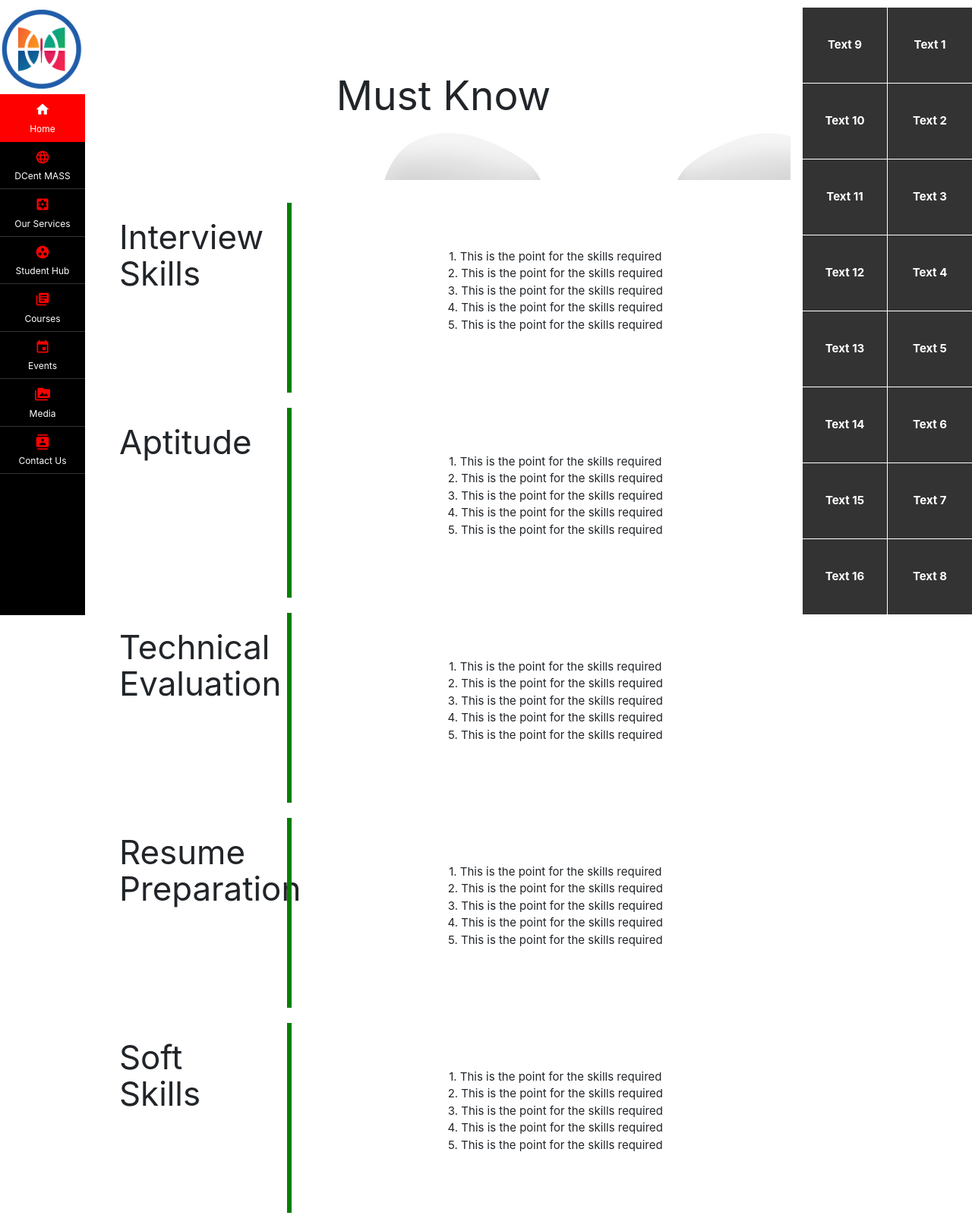
After one commit to Internet-Unexplorer/NewDesign_DCentMASS, a PHP site: page /DCentMASS/MustKnow.php in a window 1280 px wide. The commit adds this page. Shown: the whole page at 76% size. Run offline with PHP 8.4, Linux system fonts and the light colour scheme; some libraries are stand-ins or nearby versions.

Commit message:
added mustknow.php

```diff
--- /dev/null
+++ b/MustKnow.php
@@ -0,0 +1,246 @@
+<?php
+/*
+Author name: Nadeem
+E-mail ID:   nadeem566sourceus@gmail.com
+Date:        2/1/18
+*/
+/////////////////////////////////////////////////////////
+//include_once("variables.php");
+//include_once("checkLoginStatus.php");
+?>
+
+
+<!DOCTYPE html>
+<html lang="en">
+<head>
+    <meta charset="UTF-8">
+    <meta name="viewport" content="width=device-width, initial-scale=1.0">
+    <meta http-equiv="X-UA-Compatible" content="ie=edge">
+    <title>Must Know</title>
+    <?php include_once("stylesAndFont.php"); ?>
+</head>
+<body>
+  	<!-- Left bar starts -->
+     <div class="left-bar">
+      <div class="image1">
+        <img src="images/dcentmass_png.png" class="img-fluid">
+      </div>
+      <ul>
+        <!-- User class="activeLink" to make links active -->
+        <li class="activeLink"><a href="#"><i class="material-icons">home</i><span class="menuText">Home</span></a></li>
+        <li><a href="#"><i class="material-icons">language</i><span class="menuText">DCent MASS</span></a></li>
+        <li><a href="#"><i class="material-icons">settings_applications</i><span class="menuText">Our Services</span></a></li>
+        <li><a href="#"><i class="material-icons">group_work</i><span class="menuText">Student Hub</span></a></li>
+        <li><a href="#"><i class="material-icons">library_books</i><span class="menuText">Courses</span></a></li>
+        <li><a href="#"><i class="material-icons">event</i><span class="menuText">Events</span></a></li>
+        <li><a href="#"><i class="material-icons">perm_media</i><span class="menuText">Media</span></a></li>
+        <!-- <li><a href="#">Forum</a></li> -->
+        <li><a href="#"><i class="material-icons">contacts</i><span class="menuText">Contact Us</span></a></li>
+        <!-- <li style="border-bottom:  2px solid #06f;"><a href="#"></a></li> -->
+        <!-- <li style="border-bottom: 2px solid #06f;"><a href="#">FAQs</a></li> -->
+      </ul>
+     </div>
+     <!-- Left bar ends -->
+<!-- Mobile bar starts here -->
+
+<div id="mySidenav" class="sidenav">
+  <a href="javascript:void(0)" class="closebtn" onclick="closeNav()">&times;</a>
+  <ul> <!-- User class="activeLink" to make links active -->
+        <li><a href="#">Home</a></li>
+        <li><a href="#">DCent MASS</a></li>
+        <li><a href="#">Our Services</a></li>
+        <li><a href="#">Student Hub</a></li>
+        <li><a href="#">Courses</a></li>
+        <li><a href="#">Events</a></li>
+        <li><a href="#">Media</a></li>
+        <!-- <li><a href="#">Forum</a></li> -->
+        <li style="border-bottom:  2px solid #06f;"><a href="#">Contact Us</a></li>
+        <!-- <li style="border-bottom:  2px solid #06f;"><a href="#">FAQs</a></li> -->
+  </ul>
+</div>
+
+<span id="openNavID" style="font-size:30px;cursor:pointer" onclick="openNav()">&#9776;</span>
+<!-- Mobile bar ends here -->
+     <!-- Right bar starts -->
+     <div class="right-bars">
+     	<div class="righ-col-1"> <!-- User class="activeLink" to make links active -->
+        <a href="#"><div class="rightMenuBlocks"><span class="linkText">Text 1</span></div></a>
+        <a href="#"><div class="rightMenuBlocks"><span class="linkText">Text 2</span></div></a>
+        <a href="#"><div class="rightMenuBlocks"><span class="linkText">Text 3</span></div></a>
+        <a href="#"><div class="rightMenuBlocks"><span class="linkText">Text 4</span></div></a>
+        <a href="#"><div class="rightMenuBlocks"><span class="linkText">Text 5</span></div></a>
+        <a href="#"><div class="rightMenuBlocks"><span class="linkText">Text 6</span></div></a>
+        <a href="#"><div class="rightMenuBlocks"><span class="linkText">Text 7</span></div></a>
+        <a href="#"><div class="rightMenuBlocks"><span class="linkText">Text 8</span></div></a>
+
+      </div>
+     	<div class="righ-col-2"> <!-- User class="activeLink" to make links active -->
+        <a href="#"><div class="rightMenuBlocks"><span class="linkText">Text 9</span></div></a>
+        <a href="#"><div class="rightMenuBlocks"><span class="linkText">Text 10</span></div></a>
+        <a href="#"><div class="rightMenuBlocks"><span class="linkText">Text 11</span></div></a>
+        <a href="#"><div class="rightMenuBlocks"><span class="linkText">Text 12</span></div></a>
+        <a href="#"><div class="rightMenuBlocks"><span class="linkText">Text 13</span></div></a>
+        <a href="#"><div class="rightMenuBlocks"><span class="linkText">Text 14</span></div></a>
+        <a href="#"><div class="rightMenuBlocks"><span class="linkText">Text 15</span></div></a>
+        <a href="#"><div class="rightMenuBlocks"><span class="linkText">Text 16</span></div></a>
+     	</div>
+     </div>
+
+<div class="mainContainer" id="mainContainer">  <!-- DO NOT REMOVE THIS -->
+	<div class="container-fluid">
+<!-- MAIN CONTENT STARTS -->
+<!-- <span class="bgtext">Template</span> -->
+<div class="jumbotron jumbotron-fluid" style="margin-top: 10px; background-image:url(../DCentMASS/images/maktum/online2.png); ">
+  <div class="container">
+    <center><h2>Must Know</h2></center>
+  </div>
+</div>
+
+<!-- WRITE MAIN CONTENT HERE -->
+
+<!-- Interview Skills -->
+<div class="container-fluid">
+<div class="row">
+
+<div class="col-md-3">
+<h3>Interview Skills</h3>
+</div>
+
+<div class="col-md-1">
+<div class="nad-vl"></div>
+</div>
+
+<div class="col-md-8">
+<center>
+<ul class="nad-ul">
+<li>1. This is the point for the skills required </li>
+<li>2. This is the point for the skills required </li>
+<li>3. This is the point for the skills required </li>
+<li>4. This is the point for the skills required </li>
+<li>5. This is the point for the skills required </li>
+</ul>
+</center>
+</div>
+
+</div>
+</div>
+
+<!-- Aptitude -->
+<div class="container-fluid">
+<div class="row">
+
+<div class="col-md-3">
+<h3>Aptitude</h3>
+</div>
+
+<div class="col-md-1">
+<div class="nad-vl"></div>
+</div>
+
+<div class="col-md-8">
+<center>
+<ul class="nad-ul">
+<li>1. This is the point for the skills required </li>
+<li>2. This is the point for the skills required </li>
+<li>3. This is the point for the skills required </li>
+<li>4. This is the point for the skills required </li>
+<li>5. This is the point for the skills required </li>
+</ul>
+</center>
+</div>
+
+</div>
+</div>
+
+<!-- Technical Evaluation-->
+<div class="container-fluid">
+<div class="row">
+
+<div class="col-md-3">
+<h3>Technical Evaluation</h3>
+</div>
+
+<div class="col-md-1">
+<div class="nad-vl"></div>
+</div>
+
+<div class="col-md-8">
+<center>
+<ul class="nad-ul">
+<li>1. This is the point for the skills required </li>
+<li>2. This is the point for the skills required </li>
+<li>3. This is the point for the skills required </li>
+<li>4. This is the point for the skills required </li>
+<li>5. This is the point for the skills required </li>
+</ul>
+</center>
+</div>
+
+</div>
+</div>
+
+<!-- Resume Preparation-->
+<div class="container-fluid">
+<div class="row">
+
+<div class="col-md-3">
+<h3>Resume Preparation</h3>
+</div>
+
+<div class="col-md-1">
+<div class="nad-vl"></div>
+</div>
+
+<div class="col-md-8">
+<center>
+<ul class="nad-ul">
+<li>1. This is the point for the skills required </li>
+<li>2. This is the point for the skills required </li>
+<li>3. This is the point for the skills required </li>
+<li>4. This is the point for the skills required </li>
+<li>5. This is the point for the skills required </li>
+</ul>
+</center>
+</div>
+
+</div>
+</div>
+
+<!-- Soft Skills-->
+<div class="container-fluid">
+<div class="row">
+
+<div class="col-md-3">
+<h3>Soft Skills</h3>
+</div>
+
+<div class="col-md-1">
+<div class="nad-vl"></div>
+</div>
+
+<div class="col-md-8">
+<center>
+<ul class="nad-ul">
+<li>1. This is the point for the skills required </li>
+<li>2. This is the point for the skills required </li>
+<li>3. This is the point for the skills required </li>
+<li>4. This is the point for the skills required </li>
+<li>5. This is the point for the skills required </li>
+</ul>
+</center>
+</div>
+
+</div>
+</div>
+<!-- NOTE: Please keep your code clean + readable and add comments -->
+
+
+
+
+
+<!-- MAIN CONTENT ENDS -->
+	</div>
+</div>
+<?php include_once("script.php"); ?>
+</body>
+</html>
--- a/css/nadeem.css
+++ b/css/nadeem.css
@@ -154,3 +154,13 @@ background-image: url("../images/nad-bgp.jpeg");
     background-repeat: no-repeat;
     background-size: cover;
 }
+
+.nad-vl{
+        border-left: 6px solid green;
+        height: 250px;
+        position: relative;
+}
+
+.nad-ul{
+    margin-top: 60px;
+}
```
Also changed, not shown: FAQ.php (+7 -2 lines).
